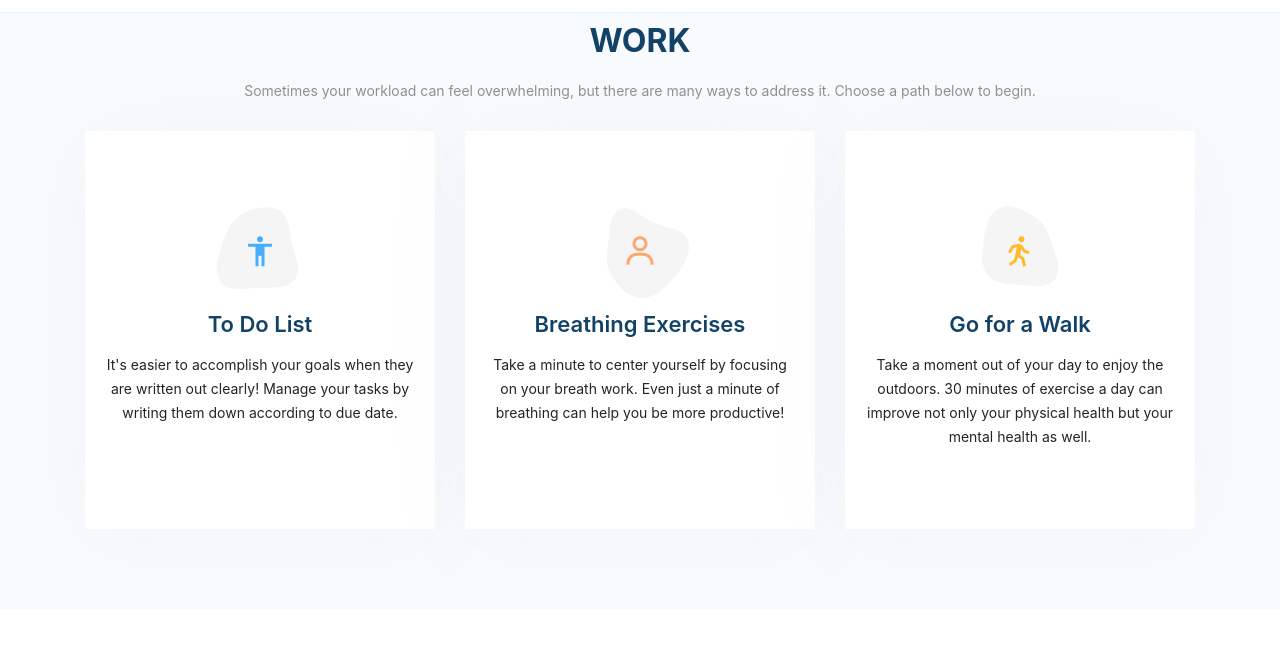
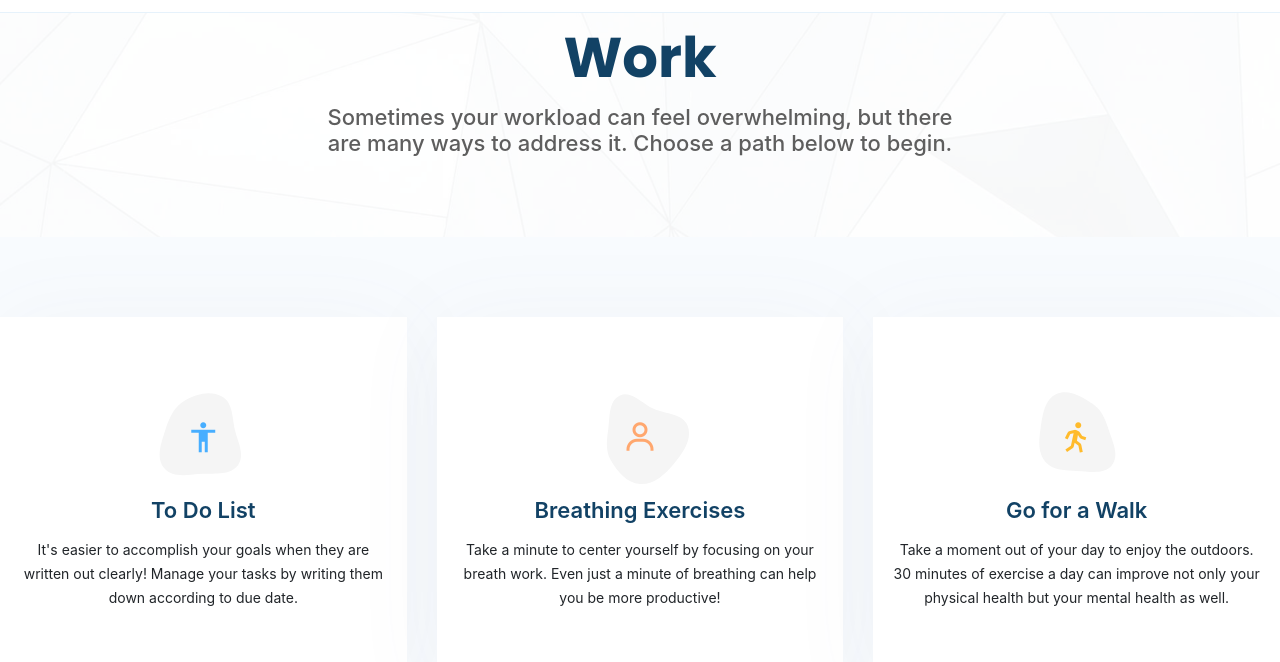
Before and after one commit to JennyNguyen756/Advice, a plain HTML site: page work.html in a window 1280 px wide. Shown: the part 138-800 px from the top of the page. Drawn offline with nearby package versions, Linux system fonts and the light colour scheme.

Commit message:
added home and relationships header

```diff
--- a/work.html
+++ b/work.html
@@ -82,15 +82,21 @@
     </header><!-- End Header -->
   <main>
 
+
+    <section id="hero" class="d-flex align-items-center">
+      <div class="container position-relative">
+        <div class="row justify-content-center">
+          <div class="col-xl-7 col-lg-9 text-center">
+            <h1>Work</h1>
+            <h2>Sometimes your workload can feel overwhelming, but there are many ways to address it. Choose a path below to begin.</h2>
+          </div>
+        </div>
+      </div>
+  </section>
+
 <!-- ======= Work Section ======= -->
-<section id="relationship-padding">
+<!-- <section id="relationship-padding">  -->
 <section id="mentalHealth" class="services section-bg">
-  <div class="container">
-
-    <div class="section-title">
-      <h2>Work</h2>
-      <p>Sometimes your workload can feel overwhelming, but there are many ways to address it. Choose a path below to begin.</p>
-    </div>
 
     <div class="row">
         <div class="col-lg-4 col-md-6 d-flex align-items-stretch" >
@@ -163,7 +169,7 @@
 
       </div>
     </section>
-  </section>
+  <!-- </section> -->
   </main>
   <script src="assets/vendor/jquery/jquery.min.js"></script>
 
```
Also changed, not shown: relationship.html (+11 -0 lines).
